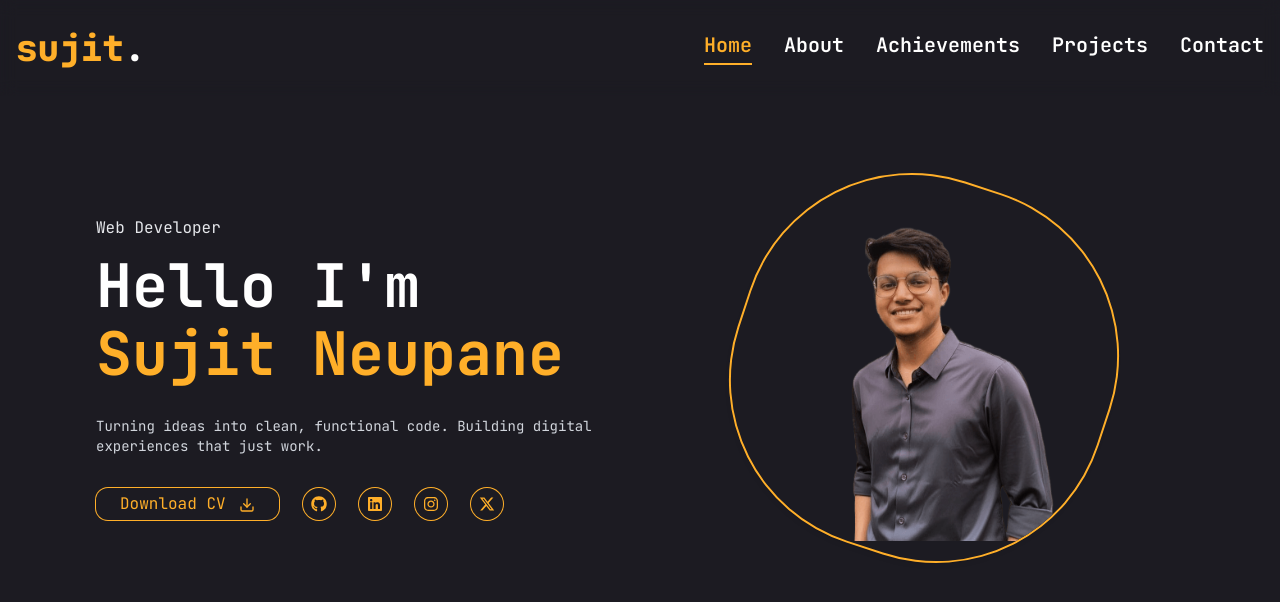
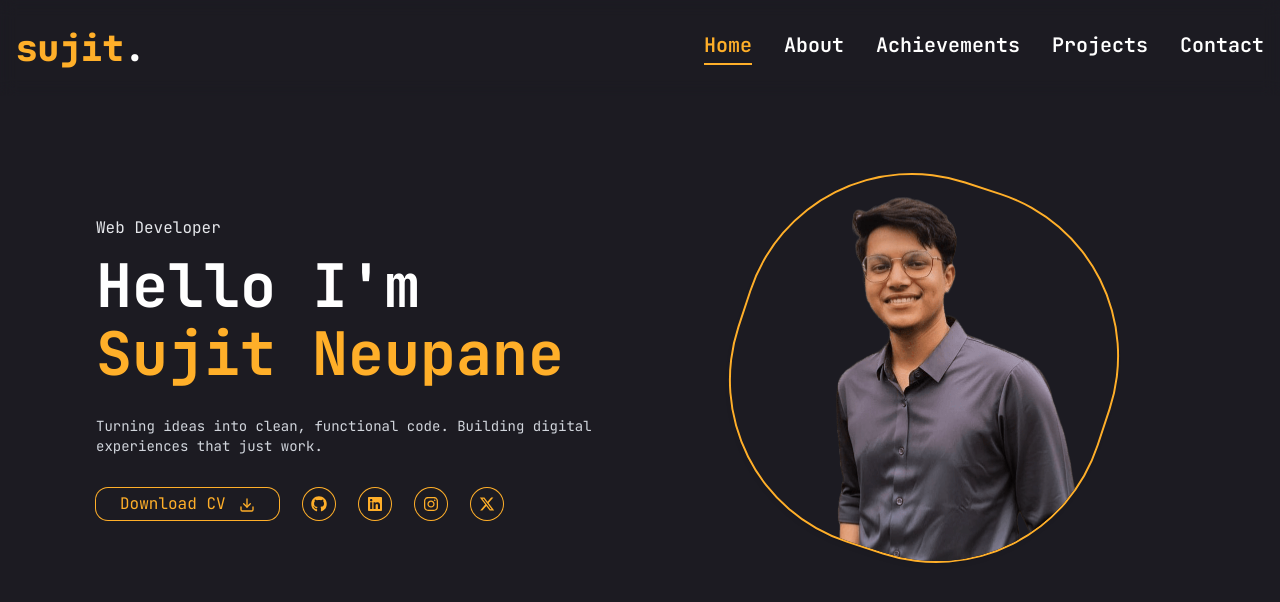
Before and after one commit to suhzeet/portfolio, a Next.js app: page / in a window 1280 px wide. Shown: the top 602 px of the page. Built offline with nearby package versions, Linux system fonts and the light colour scheme.

Commit message:
scaled up the image size

```diff
--- a/src/app/components/Hero.tsx
+++ b/src/app/components/Hero.tsx
@@ -120,7 +120,10 @@ const Hero = () => {
             className=" w-3/3 h-3/3  shadow-md ring-2 ring-primary overflow-hidden absolute inset-0"
           >
             <motion.div
-              animate={{ rotate: [0, -90, -90, 0], scale: [0.9, 1, 1, 0.9] }}
+              animate={{
+                rotate: [0, -90, -90, 0],
+                scale: [1.1, 1.2, 1.2, 1.1],
+              }}
               transition={{
                 delay: 1,
                 duration: 5,
```
